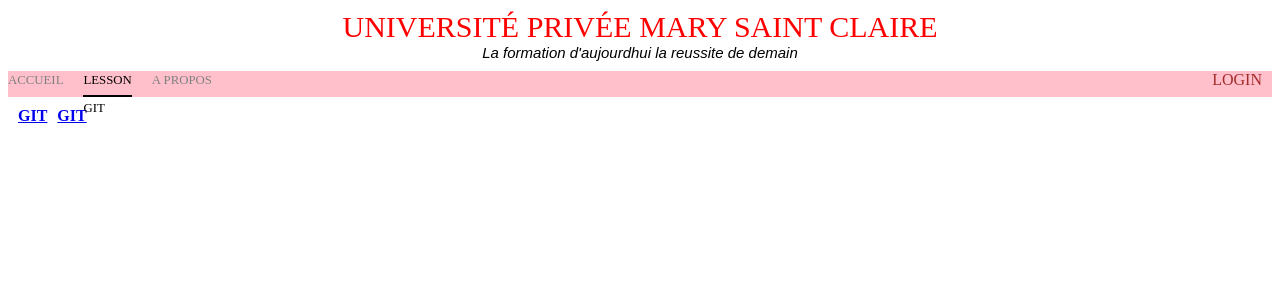
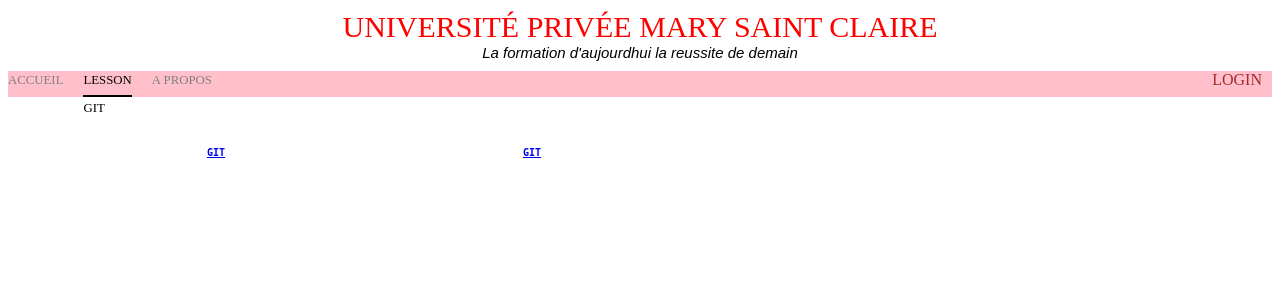
Before and after one commit to Yugo19/Univ-website, a PHP site: page /Lesson.html in a window 1280 px wide. Shown: the part 157-457 px from the top of the page. Run offline with PHP 8.4, Linux system fonts and the light colour scheme; lists and menus that the app fills with data are empty.

Commit message:
change in offiline cours

```diff
--- a/styles.css
+++ b/styles.css
@@ -4,9 +4,10 @@
     padding-bottom: 0px;
 }
 
-.Logo-Moto > div{
+.Logo-Moto>div {
     padding: 10px;
 }
+
 .Moto {
     font-size: 15px;
     font-style: italic;
@@ -23,33 +24,35 @@
     text-align: center;
 }
 
-.body{
+.body {
     margin: 3px;
 }
-.container{
+
+.container {
     display: grid;
     grid-template-columns: 1fr;
 }
-.nav-wrapper{
+
+.nav-wrapper {
     display: flex;
     justify-content: space-between;
     padding: 0px;
     position: sticky;
     background-color: pink;
     background-size: auto;
-
 }
 
 .left-side {
     display: flex;
 }
 
-.nav-wrapper > .left-side > div {
+.nav-wrapper>.left-side>div {
     text-transform: uppercase;
     margin-right: 20px;
     font-size: 80%;
 }
-.nav-link-wrapper{
+
+.nav-link-wrapper {
     height: 22px;
     border-bottom: 2px solid transparent;
     border-top: 2px solid transparent;
@@ -68,11 +71,11 @@
     border-top: 1px solide gray;
 }
 
-.nav-link-wrapper a:hover{
+.nav-link-wrapper a:hover {
     color: black;
 }
 
-.active-nav-link{
+.active-nav-link {
     border-bottom: 2px solid black;
 }
 
@@ -80,18 +83,19 @@
     color: black !important;
 }
 
-.right-side a{
+.right-side a {
     padding-right: 10px;
     text-decoration: none;
-    color : brown;
+    color: brown;
     transition: color 0.5s;
     text-transform: uppercase;
     text-decoration: none;
-
 }
 
+
 /*Login-page*/
-.Form{
+
+.Form {
     position: relative;
     z-index: 1;
     background: white;
@@ -110,9 +114,9 @@
     border-color: rgb(6, 71, 63);
     padding: 5px;
     box-sizing: border-box;
+}
 
-}
-.Form  #button {
+.Form #button {
     text-transform: uppercase;
     /* background: royalblue;*/
     width: 50%;
@@ -120,14 +124,16 @@
     color: black;
     cursor: pointer;
 }
-.nav-link-wrapper li{
+
+.nav-link-wrapper li {
     list-style: none;
 }
-*{
+
+* {
     padding: 0px;
 }
 
-.Form select{
+.Form select {
     outline: auto;
     background: pink;
     width: 100%;
@@ -138,21 +144,21 @@
     box-sizing: border-box;
 }
 
+
 /*series pages*/
+
 .items-container {
     margin-top: 10px;
     display: grid;
-    grid-template-columns: repeat(3,1fr);
+    grid-template-columns: repeat(3, 1fr);
     grid-gap: 10px;
-
 }
 
 .item-container {
     position: relative;
 }
 
-
-.items-container >div:hover {
+.items-container>div:hover {
     opacity: 0.98;
     transform: scale(0.98);
     transition: 0.58;
@@ -160,7 +166,6 @@
 
 .backgroung-image:hover {
     transition: 1s;
-
 }
 
 .backgroung-image {
@@ -170,8 +175,6 @@
     background-repeat: no-repeat;
     background-position: center;
 }
-
-
 
 .text-logo {
     position: absolute;
@@ -186,11 +189,11 @@
     padding-right: 100px;
 }
 
-.logo img{
+.logo img {
     width: 250%;
     margin-bottom: 20px;
+}
 
-}
 .text-logo .text {
     transition: 1s;
     font-weight: 600;
@@ -202,23 +205,22 @@
     color: brown;
 }
 
-
 .dark {
     transition: 1s;
     filter: brightness(10%);
 }
 
+
 /*medioa queries*/
 
 @media (max-width:600px) {
- .backgroung-image{
+    .backgroung-image {
         height: 170px;
         width: 105%;
         background-size: cover;
         background-repeat: no-repeat;
         background-position: center;
     }
-
     .items-container {
         margin-top: 10px;
         display: flex;
@@ -228,6 +230,18 @@
 }
 
 
+/*login pages*/
 
 
-/*login pages*/
+/*Table*/
+
+table {
+    margin: 50px;
+    border-collapse: collapse;
+    color: blue;
+    width: 50%;
+    text-align: center;
+    font-family: monospace;
+    font-size: 10px;
+    position: center;
+}
```
Also changed, not shown: offline_course.php (+14 -14 lines), style.css (+25 -10 lines). Lines whose indentation alone changed are shown as unchanged.
